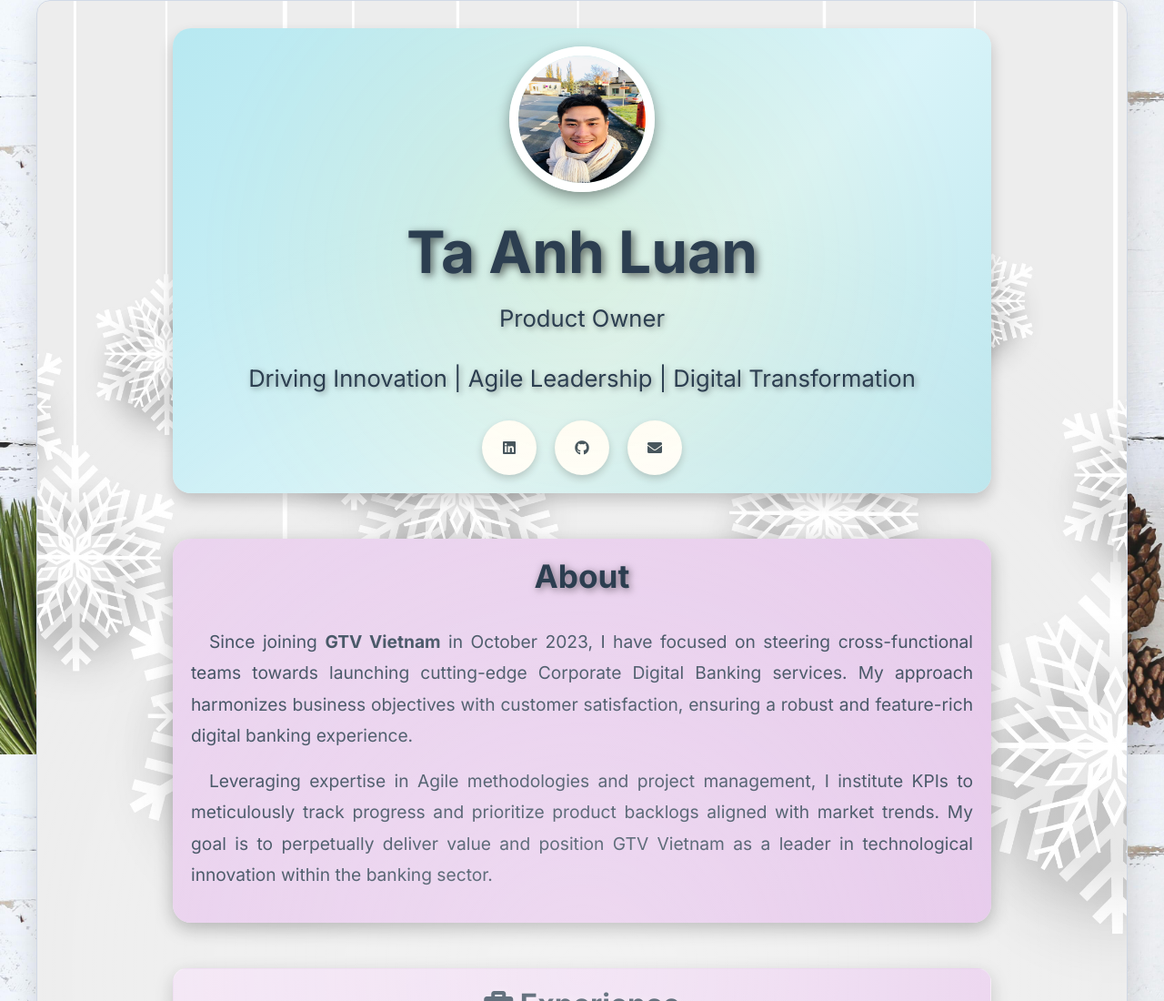
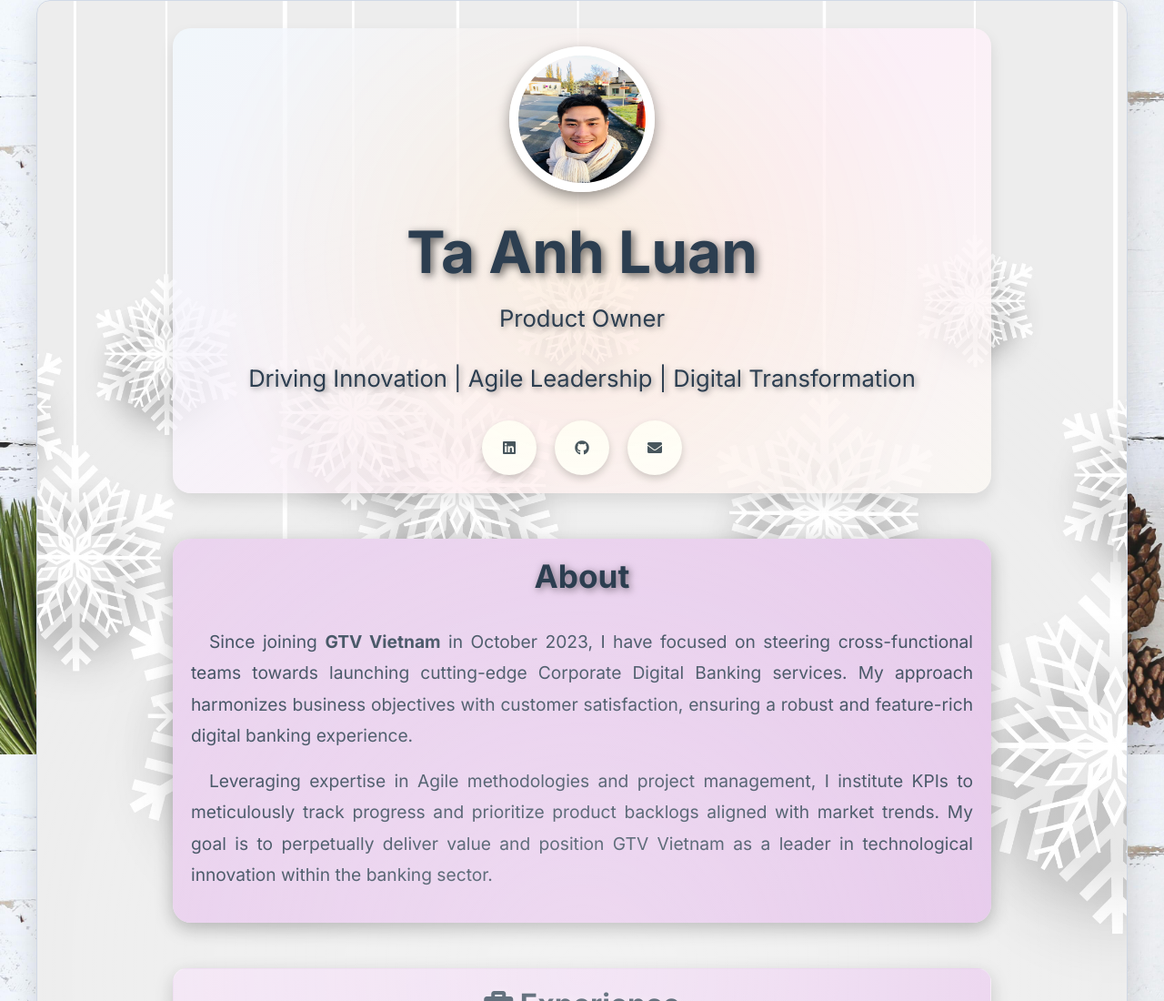
Before and after one commit to taanhluan/JonathanTa, a plain HTML site: page index.html in a window 1280 px wide. Shown: the top 1100 px of the page at 91% size. Drawn offline with Linux system fonts and the light colour scheme.

Commit message:
Update styles.css

```diff
--- a/assets/css/styles.css
+++ b/assets/css/styles.css
@@ -171,12 +171,16 @@
   text-align: center;
   padding: 80px 20px;
   color: var(--primary);
-  background: linear-gradient(135deg, #f0fcfd, #b3e7f0, #d9f4f9, #a7dce4);
+  background: linear-gradient(135deg,
+              rgba(255, 255, 255, 0.9), /* Trắng trong suốt */
+              rgba(240, 250, 255, 0.8), /* Xanh nhạt pastel */
+              rgba(255, 240, 250, 0.8), /* Hồng pastel nhạt */
+              rgba(250, 255, 240, 0.8)); /* Vàng nhạt ánh xanh */
   background-size: 200% 200%;
   animation: hologramEffect 8s infinite alternate;
   border-bottom: 4px solid var(--accent);
   position: relative;
-  box-shadow: 0 8px 16px rgba(0, 0, 0, 0.2);
+  box-shadow: 0 8px 16px rgba(0, 0, 0, 0.1); /* Giảm độ mạnh của bóng đổ */
   border-radius: 20px;
   margin: 40px auto;
   width: 95%;
```
